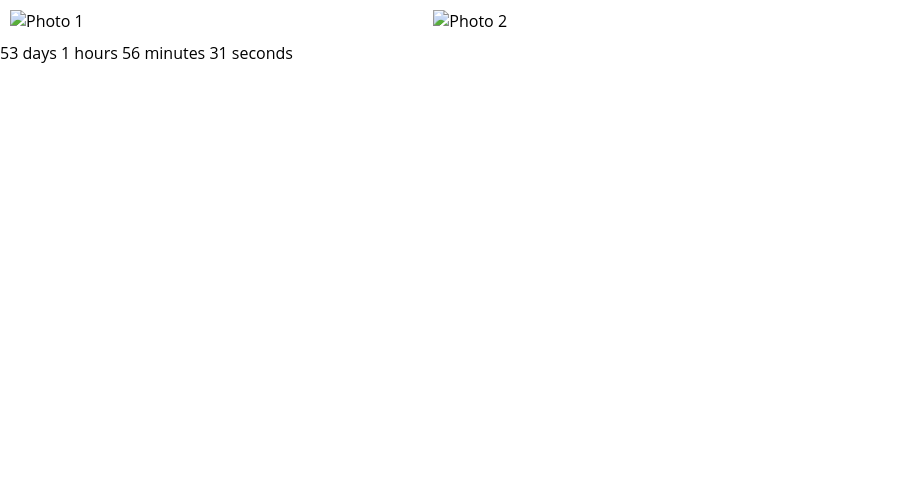
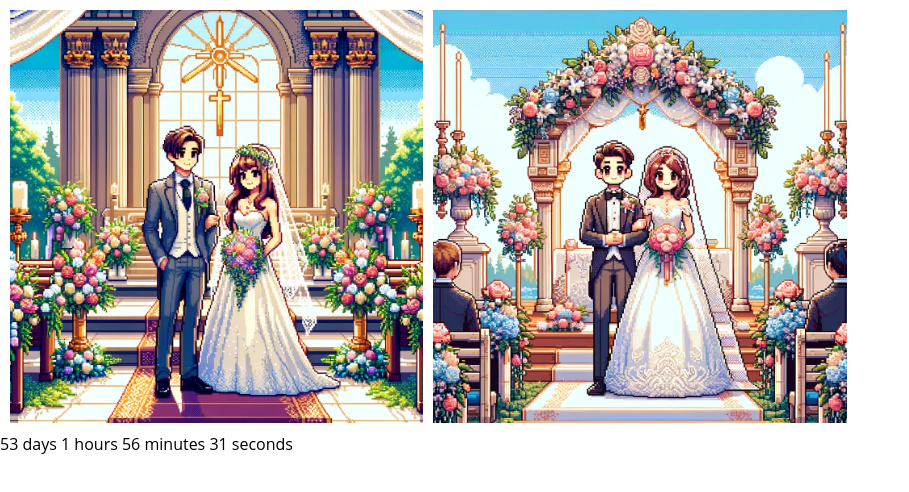
Before and after one commit to code4simulation/InviteWedding, a plain HTML site: page index.html in a window 1280 px wide. Shown: the whole page, without its empty margins (0-909 px from the left). Drawn offline with Linux system fonts and the light colour scheme.

Commit message:
Update index.html

```diff
--- a/index.html
+++ b/index.html
@@ -41,8 +41,8 @@
   <section id="gallery">
     <div class="gallery-grid">
       <!-- Add your images here -->
-      <img src="./img/1.jpg" alt="Photo 1" onclick="openFullscreen(this);">
-      <img src="./img/2.jpg" alt="Photo 2" onclick="openFullscreen(this);">
+      <img src="./img/1.png" alt="Photo 1" onclick="openFullscreen(this);">
+      <img src="./img/2.png" alt="Photo 2" onclick="openFullscreen(this);">
     </div>
     <div id="fullscreen" class="fullscreen" onclick="closeFullscreen();">
       <img id="fullscreen-img" src="" alt="Fullscreen Image">
```
